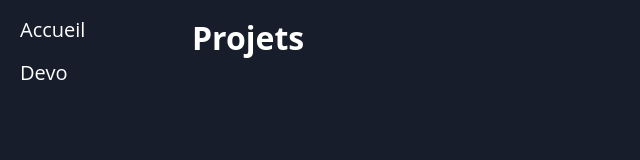
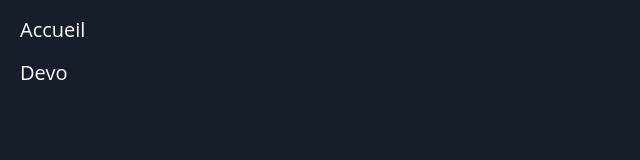
Before and after one commit to Mheaus/adbrt.com, a Gatsby site: page /projects in a window 1280 px wide. Shown: the whole page, without its empty margins (0-640 px from the left). Built offline with nearby package versions, Linux system fonts and the light colour scheme; Gatsby itself is replaced by a stand-in of ours; some packages are replaced by stand-ins of ours.

Commit message:
feat: remove gitlab link and comment blog and projects content

```diff
--- a/src/pages/index.tsx
+++ b/src/pages/index.tsx
@@ -1,5 +1,5 @@
 import * as React from 'react';
-import { faEnvelopeSquare, faGlobeEurope, faCaretSquareDown } from '@fortawesome/free-solid-svg-icons';
+import { faEnvelopeSquare, faGlobeEurope } from '@fortawesome/free-solid-svg-icons';
 import { faGithubSquare, faTwitterSquare, faLinkedin } from '@fortawesome/free-brands-svg-icons';
 import { FontAwesomeIcon } from '@fortawesome/react-fontawesome';
 import { useStaticQuery, graphql } from 'gatsby';
@@ -174,9 +174,6 @@ function HomePage() {
             <SocialLinkIcon href="https://mheaus.github.io/" icon={faGithubSquare}>
               github.com/Mheaus
             </SocialLinkIcon>
-            <SocialLinkIcon href="https://gitlab.com/Mheaus" icon={faCaretSquareDown}>
-              giltab.com/Mheaus
-            </SocialLinkIcon>
             <SocialLinkIcon href="https://www.twitter.com/MattAdbrt" icon={faTwitterSquare}>
               twitter.com/MattAdbrt
             </SocialLinkIcon>
--- a/src/pages/projects.tsx
+++ b/src/pages/projects.tsx
@@ -1,58 +1,58 @@
 import * as React from 'react';
-import { useStaticQuery, graphql } from 'gatsby';
-import styled from 'styled-components';
+// import { useStaticQuery, graphql } from 'gatsby';
+// import styled from 'styled-components';
 
 import { Layout, SEO, Nav, NavLayout } from '../components';
 
-const Title = styled.h1`
-  font-size: 2rem;
-  margin: 1rem 0 2rem;
-`;
+// const Title = styled.h1`
+//   font-size: 2rem;
+//   margin: 1rem 0 2rem;
+// `;
 
-const ProjectContainer = styled.div`
-  color: ${({ theme }) => theme.white};
-  margin: 1rem 0 2rem;
-  max-width: 48rem;
+// const ProjectContainer = styled.div`
+//   color: ${({ theme }) => theme.white};
+//   margin: 1rem 0 2rem;
+//   max-width: 48rem;
 
-  a {
-    color: ${({ theme }) => theme.secondary};
-  }
+//   a {
+//     color: ${({ theme }) => theme.secondary};
+//   }
 
-  p {
-    margin: 1rem 0;
-  }
-`;
+//   p {
+//     margin: 1rem 0;
+//   }
+// `;
 
 function Projects() {
-  const { allMarkdownRemark } = useStaticQuery(graphql`
-    query {
-      allMarkdownRemark(
-        filter: { fileAbsolutePath: { regex: "/data/projects/" } }
-        sort: { fields: [frontmatter___date, frontmatter___title], order: [DESC, ASC] }
-      ) {
-        projects: edges {
-          project: node {
-            frontmatter {
-              title
-              date
-              path
-            }
-            html
-          }
-        }
-      }
-    }
-  `);
+  // const { allMarkdownRemark } = useStaticQuery(graphql`
+  //   query {
+  //     allMarkdownRemark(
+  //       filter: { fileAbsolutePath: { regex: "/data/projects/" } }
+  //       sort: { fields: [frontmatter___date, frontmatter___title], order: [DESC, ASC] }
+  //     ) {
+  //       projects: edges {
+  //         project: node {
+  //           frontmatter {
+  //             title
+  //             date
+  //             path
+  //           }
+  //           html
+  //         }
+  //       }
+  //     }
+  //   }
+  // `);
 
   return (
     <Layout>
       <SEO title="Projects" />
       <Nav />
       <NavLayout>
-        <Title>Projets</Title>
+        {/* <Title>Projets</Title>
         {allMarkdownRemark.projects.map(({ project }) => (
           <ProjectContainer dangerouslySetInnerHTML={{ __html: project.html }} />
-        ))}
+        ))} */}
       </NavLayout>
     </Layout>
   );
```
Also changed, not shown: src/pages/blog.tsx (+23 -23 lines).
